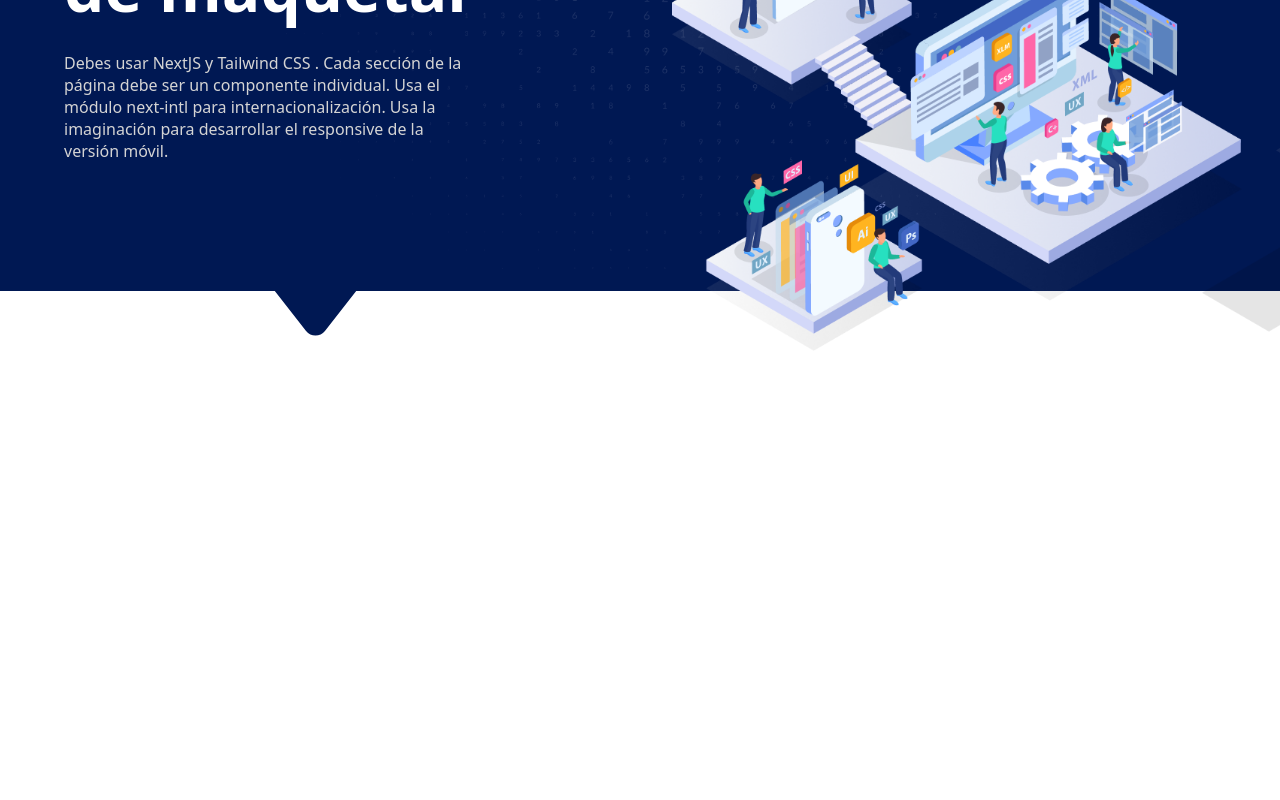
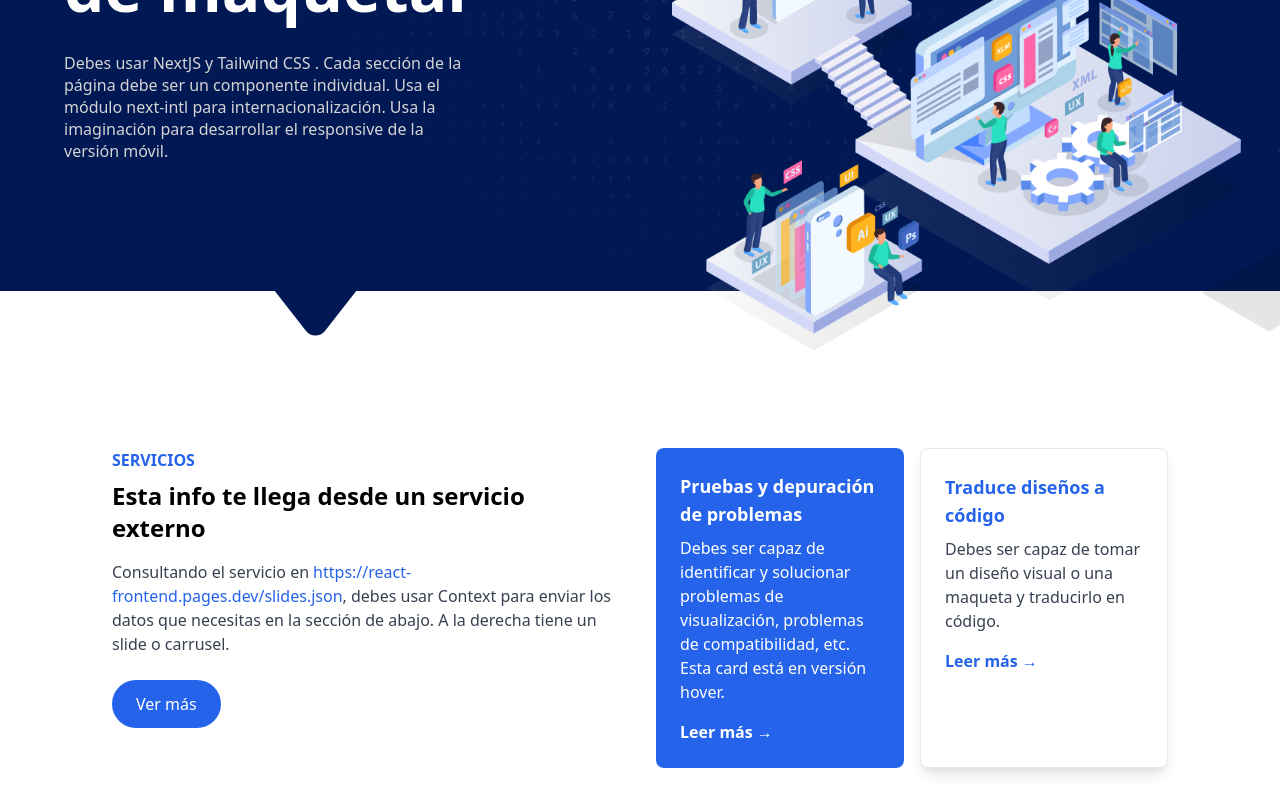
Before and after one commit to yossTheDev/prueba-front, a Next.js app: page / in a window 1280 px wide. Shown: the part 253-1053 px from the top of the page. Before the commit the page ends 800 px from the top, so only its background shows below. Built offline with nearby package versions, Linux system fonts and the light colour scheme.

Commit message:
feat: :sparkles: Create Services Section

```diff
--- /dev/null
+++ b/src/app/lib/fonts.ts
@@ -0,0 +1,8 @@
+import { Inter as FontSans } from "next/font/google"
+
+export const fontSans = FontSans({
+    subsets: ["latin"],
+    weight: ["400", "700"],
+    style: "normal",
+    variable: "--font-sans",
+})
--- a/src/app/page.tsx
+++ b/src/app/page.tsx
@@ -1,12 +1,15 @@
 /* eslint-disable @next/next/no-img-element */
 
 import { Hero } from "./sections/hero";
+import { Services } from "./sections/services";
 
 export default function Home() {
   return (
     <div className="flex flex-col">
       <main className="flex flex-col">
         <Hero></Hero>
+
+        <Services></Services>
       </main>
     </div>
   );
--- /dev/null
+++ b/src/app/sections/services.tsx
@@ -0,0 +1,62 @@
+import Link from "next/link";
+
+export const Services = () => {
+  return (
+    <section className="mt-20 flex flex-col md:flex-row items-start justify-center gap-8 py-8 lg:px-28 bg-white">
+      <div className="flex-1">
+        <h2 className="text-blue-600 font-semibold">SERVICIOS</h2>
+        <h3 className="text-2xl font-bold mt-2">
+          Esta info te llega desde un servicio externo
+        </h3>
+        <p className="text-gray-700 mt-4">
+          Consultando el servicio en
+          <a
+            href="https://react-frontend.pages.dev/slides.json"
+            className="text-blue-600 ml-1"
+            target="_blank"
+            rel="noopener noreferrer"
+          >
+            https://react-frontend.pages.dev/slides.json
+          </a>
+          , debes usar Context para enviar los datos que necesitas en la sección
+          de abajo. A la derecha tiene un slide o carrusel.
+        </p>
+        <button className="mt-6 bg-blue-600 text-white px-6 py-3 rounded-full">
+          Ver más
+        </button>
+      </div>
+
+      <div className="flex-1 grid grid-cols-1 gap-4 md:grid-cols-2">
+        <div className="bg-blue-600 text-white p-6 rounded-lg">
+          <h4 className="text-lg font-bold">
+            Pruebas y depuración de problemas
+          </h4>
+          <p className="mt-2">
+            Debes ser capaz de identificar y solucionar problemas de
+            visualización, problemas de compatibilidad, etc. Esta card está en
+            versión hover.
+          </p>
+          <Link href="#" className="mt-4 inline-block text-white font-semibold">
+            Leer más &rarr;
+          </Link>
+        </div>
+
+        <div className="bg-white shadow-lg p-6 rounded-lg border border-gray-200">
+          <h4 className="text-lg font-bold text-blue-600">
+            Traduce diseños a código
+          </h4>
+          <p className="mt-2 text-gray-700">
+            Debes ser capaz de tomar un diseño visual o una maqueta y traducirlo
+            en código.
+          </p>
+          <Link
+            href="#"
+            className="mt-4 inline-block text-blue-600 font-semibold"
+          >
+            Leer más &rarr;
+          </Link>
+        </div>
+      </div>
+    </section>
+  );
+};
```
